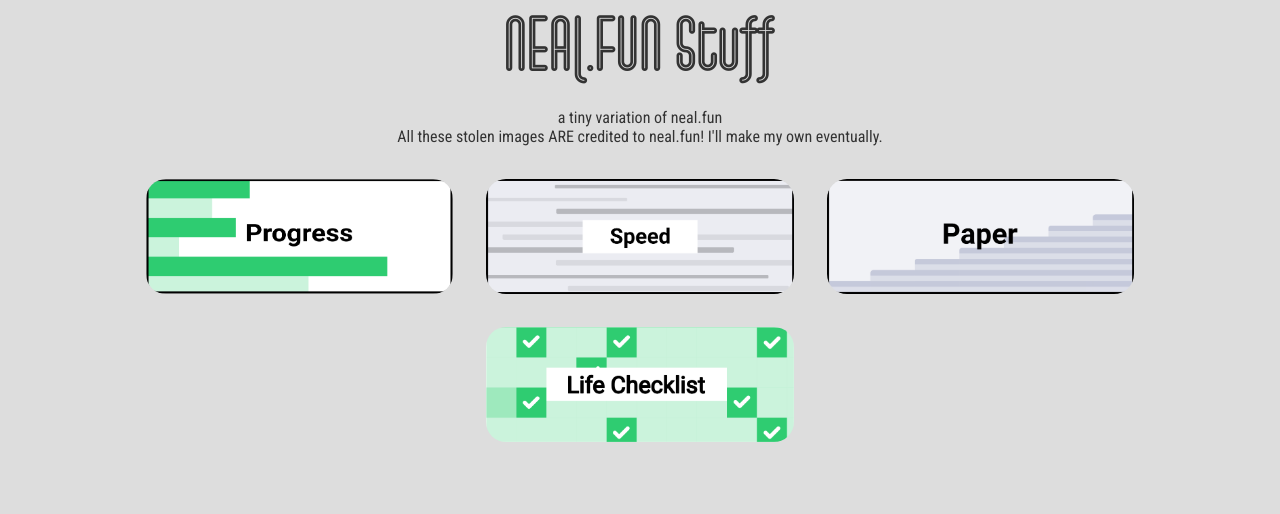
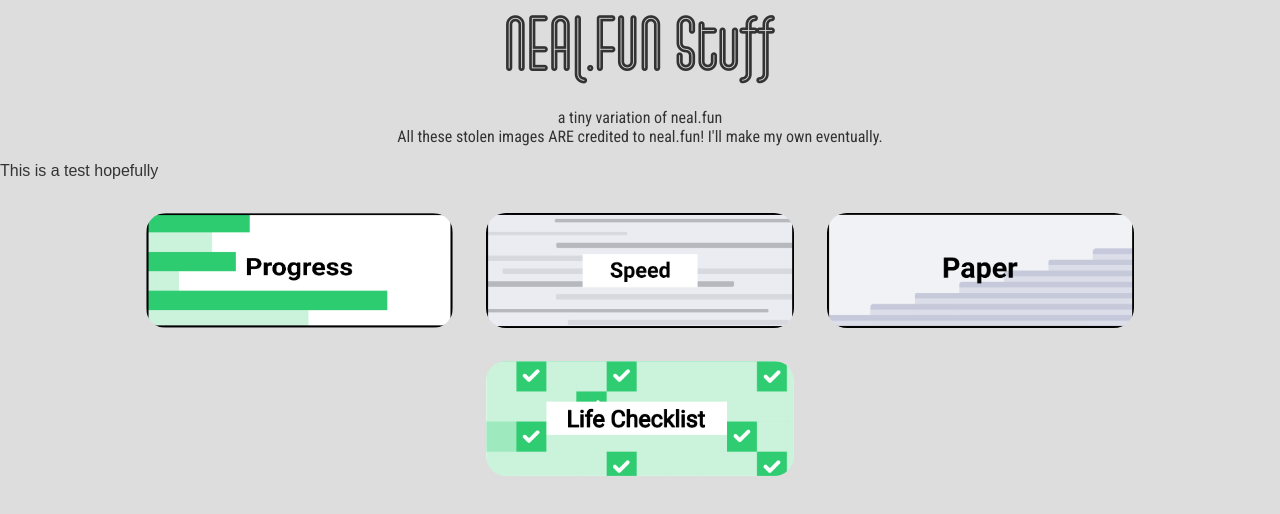
Before and after one commit to lraj23/nealfunstuff, a Next.js app: page / in a window 1280 px wide. Shown: the top 514 px of the page. Built offline with nearby package versions, Linux system fonts and the light colour scheme.

Commit message:
a test commit; please ignore this I'll undo do this VERY soon

```diff
--- a/app/page.js
+++ b/app/page.js
@@ -5,6 +5,7 @@
 export default _ => <>
 	<h1 id="title">NEAL.FUN Stuff</h1>
 	<p id="subtitle">a tiny variation of <a href="https://neal.fun/">neal.fun</a><br />All these stolen images ARE credited to neal.fun! I'll make my own eventually.</p>
+	<p>This is a test hopefully</p>
 	<div id="pages">
 		<PageLink link="./progress" image="./progress.png" />
 		<PageLink link="./speed" image="./speed.png" />
```
